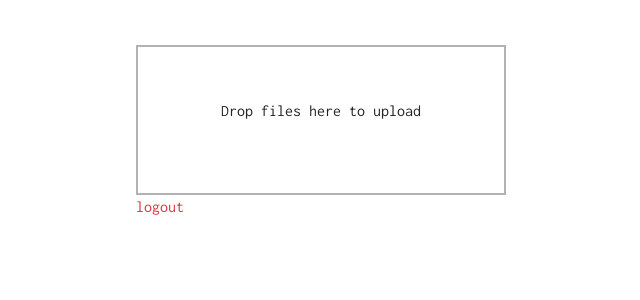
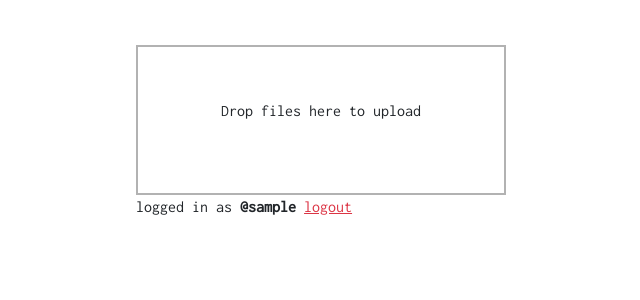
Before and after one commit to thecattest/easydrop, a Flask app: template templates/index.html in a window 1280 px wide. Shown: the part 268-568 px from the top of the page, without its empty margins (319-959 px from the left). Run offline with Flask 2, Linux system fonts and the light colour scheme; the template is opened without the code that fills it: most values are stand-ins (such as "Sample title", 1, 10 or a date in 2020); parts of the project's set-up code (start-up, migrations or seed data) failed here and were passed over; some libraries are stand-ins or nearby versions.

Commit message:
show login in main page

```diff
--- a/main.py
+++ b/main.py
@@ -56,7 +56,7 @@ def logout_handler():
 @login_required
 def index():
     # return send_html("index.html")
-    return render_template("index.html")
+    return render_template("index.html", login=current_user.login)
 
 
 @app.route("/upload", methods=["POST"])
--- a/static/style.css
+++ b/static/style.css
@@ -27,6 +27,10 @@ body, html {
     box-shadow: none;
 }
 
+a {
+    text-decoration: underline;
+}
+
 /* .btn:focus, .btn-outline-dark:not(:disabled):not(.disabled):active:focus {
     outline: none;
     box-shadow: none;
--- a/templates/index.html
+++ b/templates/index.html
@@ -3,6 +3,6 @@
 {% block content %}
 
     <form action="/upload" class="dropzone mx-auto"></form>
-    <a href="/logout" class="text-danger">logout</a>
+    <span>logged in as <b>@{{ login }}</b> <a href="/logout" class="text-danger">logout</a></span>
 
 {% endblock %}
```
